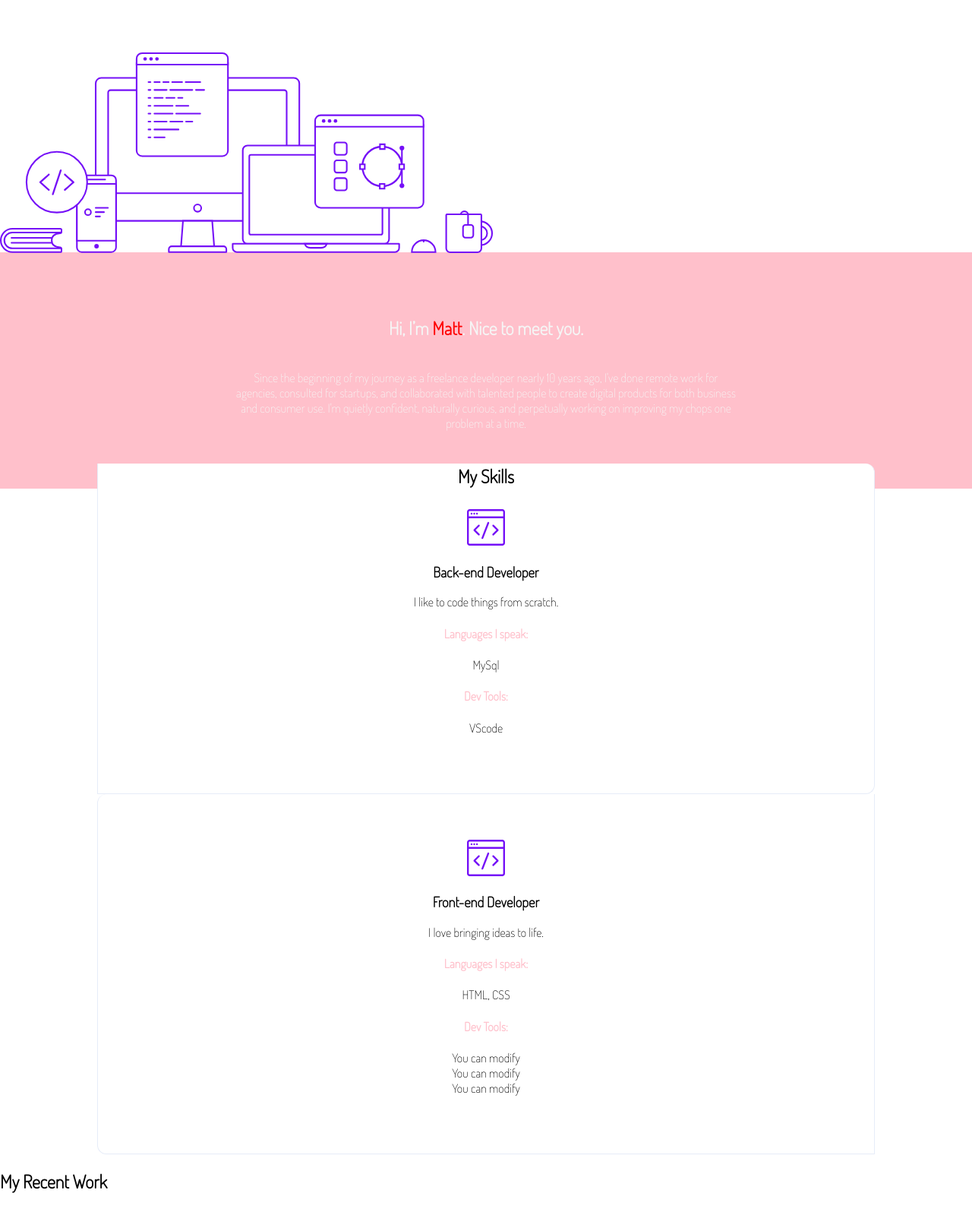
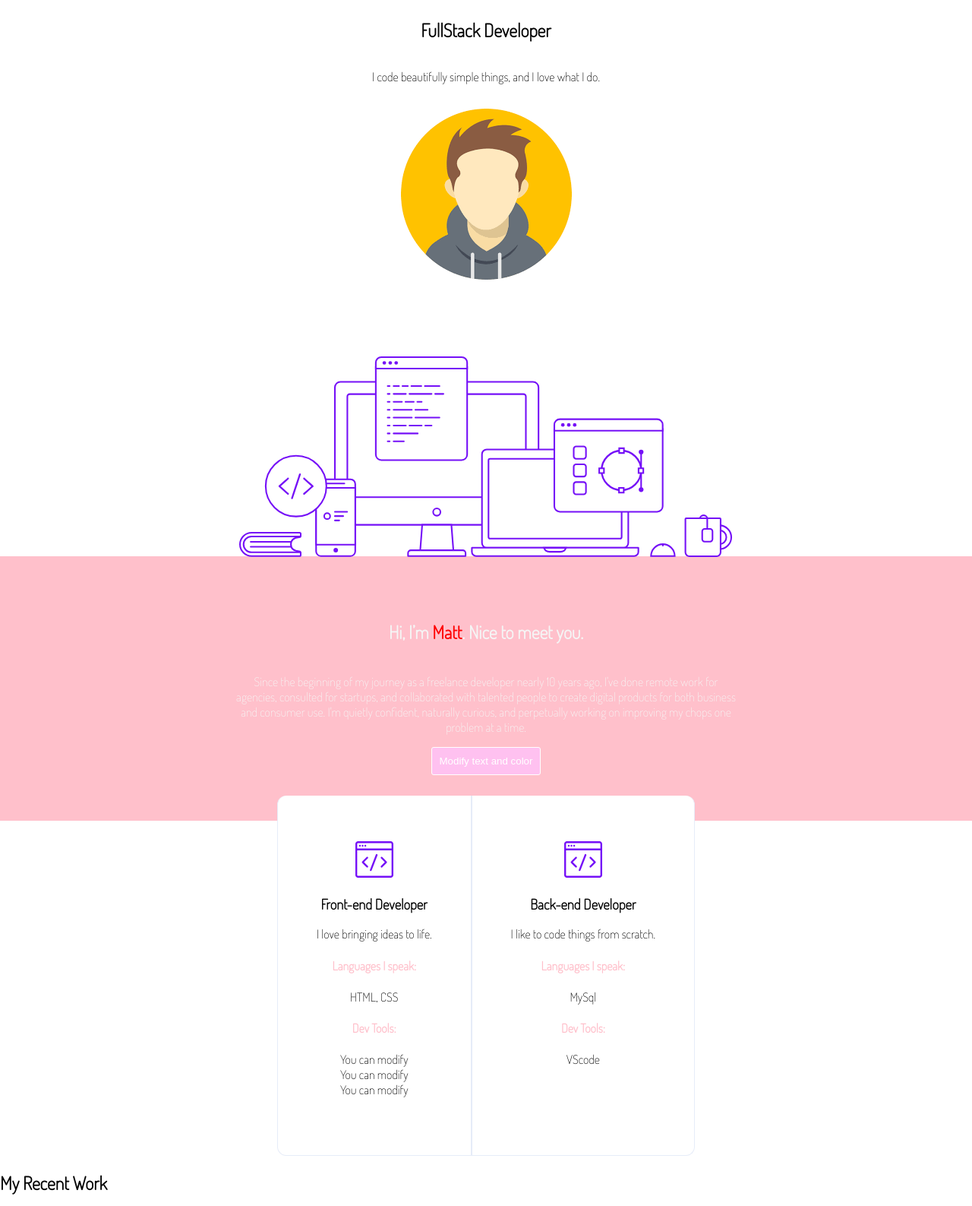
Before and after one commit to WildCodeSchool-2024-09/checkpoint1-js-toulouse, a website: page site/portfolio.html in a window 1280 px wide. Shown: the part 80-1667 px from the top of the page at 76% size. Drawn offline with Linux system fonts and the light colour scheme.

Commit message:
finish algo4 in step 1

```diff
--- a/site/css/portfolio.css
+++ b/site/css/portfolio.css
@@ -29,6 +29,7 @@ p {
 }
 
 .desktop {
+  display: none;
   margin: 0;
   margin-top: calc(var(--gutter) * 5);
   margin-bottom: calc(var(--gutter) * -0.3125);
@@ -47,6 +48,14 @@ p {
   text-align: var(--textAlign);
 }
 
+.modify-button {
+  background-color: #ffc1f0;
+  border: 1px solid white;
+  padding: 10px;
+  border-radius: 3px;
+  color: white;
+}
+
 .pink-bg {
   background-color: var(--lightWildColor);
 }
@@ -61,6 +70,12 @@ p {
   margin: calc(var(--gutter) * -2) 0;
   text-align: var(--textAlign);
 }
+
+.skills-list {
+    display: flex;
+    flex-direction: column-reverse;
+    justify-content: center;
+  }
 
 .column {
   border-left: var(--styledBorder);
@@ -92,6 +107,10 @@ p {
   color: var(--lightWildColor);
 }
 
+.disabled {
+  opacity: 0.5;
+}
+
 .projects a {
   color: var(--purple);
 }
@@ -108,3 +127,30 @@ p {
 .purple-text {
   color: var(--purple);
 }
+
+@media screen and (min-width: 700px) {
+  nav {
+    display: flex;
+    justify-content: space-between;
+  }
+
+  .first-section {
+    display: flex;
+    flex-direction: column;
+    align-items: center;
+  }
+
+  .desktop {
+    display: block;
+  }
+
+  .skills-list {
+    display: flex;
+    flex-direction: row-reverse;
+    justify-content: center;
+  }
+
+  .projects-list {
+    display: flex;
+  }
+}
--- a/site/js/portfolio.js
+++ b/site/js/portfolio.js
@@ -0,0 +1,19 @@
+const avatarImg = document.querySelector(".avatar-img");
+const modifyButton = document.querySelector(".modify-button");
+const firstname = document.getElementById("firstname");
+const description = document.querySelector(".description");
+const pinkBg = document.querySelector(".pink-bg");
+const pinkText = document.querySelector(".pink-text");
+
+avatarImg.addEventListener("click", () => {
+  avatarImg.src = "image/avatar.svg";
+})
+
+modifyButton.addEventListener("click", () => {
+  const bcgColor = prompt("Enter a color");
+  const name = prompt("Enter your name");
+  description.style.backgroundColor = `${bcgColor}`;
+  modifyButton.style.backgroundColor = `${bcgColor}`;
+  firstname.textContent = `${name}`;
+  firstname.style.color = "white";
+});
--- a/site/portfolio.html
+++ b/site/portfolio.html
@@ -22,7 +22,12 @@
     <main>
       <!-- First banner with title, description, avatar and image desktop -->
       <!-- You can use the avatar image on the folder image -->
-      <section>
+      <section class="first-section">
+        <h1>FullStack Developer</h1>
+        <p>I code beautifully simple things, and I love what I do.</p>
+        <figure class="avatar">
+          <img class="avatar-img" src="image/avatar-bis.png" alt="avatar">
+        </figure>
         <figure class="desktop">
           <img src="image/desktop.svg" alt="desktop" />
         </figure>
@@ -33,6 +38,7 @@
         <section class="description pink-bg">
           <h1>Hi, I’m <span id="firstname">Matt</span>. Nice to meet you.</h1>
           <p>Since the beginning of my journey as a freelance developer nearly 10 years ago, I've done remote work for agencies, consulted for startups, and collaborated with talented people to create digital products for both business and consumer use. I'm quietly confident, naturally curious, and perpetually working on improving my chops one problem at a time.</p>
+          <button class="modify-button">Modify text and color</button>
         </section>
       </article>
 
@@ -40,6 +46,7 @@
 
       <article class="skills">
         <h2 class="skills--title">My Skills</h2>
+        <div class="skills-list">
           <section class="column">
               <img src="image/frontend.svg" alt="" />
               <h3>Back-end Developer</h3>
@@ -64,12 +71,14 @@
                 <li>You can modify</li>
               </ul>
             </section>
+          </div>
       </article>
 
       <!-- Third banner with list of all your projects -->
       <article class="projects">
           <h2>My Recent Work</h2>
           <p>Here are a few projects I've worked on recently. Want to see more? Email me.</p>
+          <div class="projects-list">
             <section class="box">
               <img src="https://mattfarley.ca/img/logos/kybercore.svg" alt="logo-entreprise" />
               <p>Next level plug and play chassis systems for custom do-it-yourself lightsaber builds.</p>
@@ -90,6 +99,7 @@
               <p>A space and member management solution for coworking communities both big and small.</p>
               <a class="disabled" >Shutdown in 2017</a>
             </section>
+          </div>
       </article>
     </main>
     <footer class="description pink-bg">
```
Lines whose indentation alone changed are shown as unchanged.
